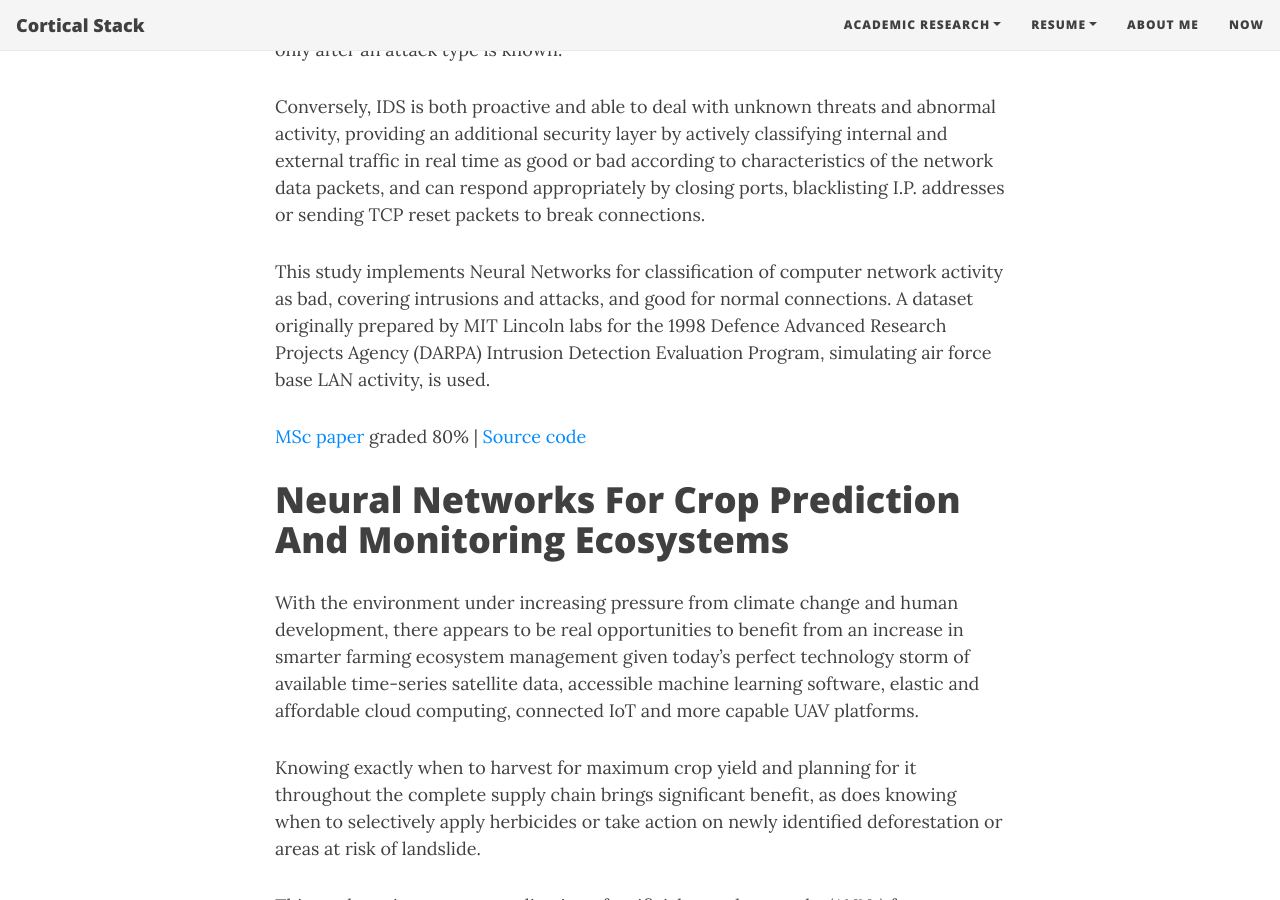
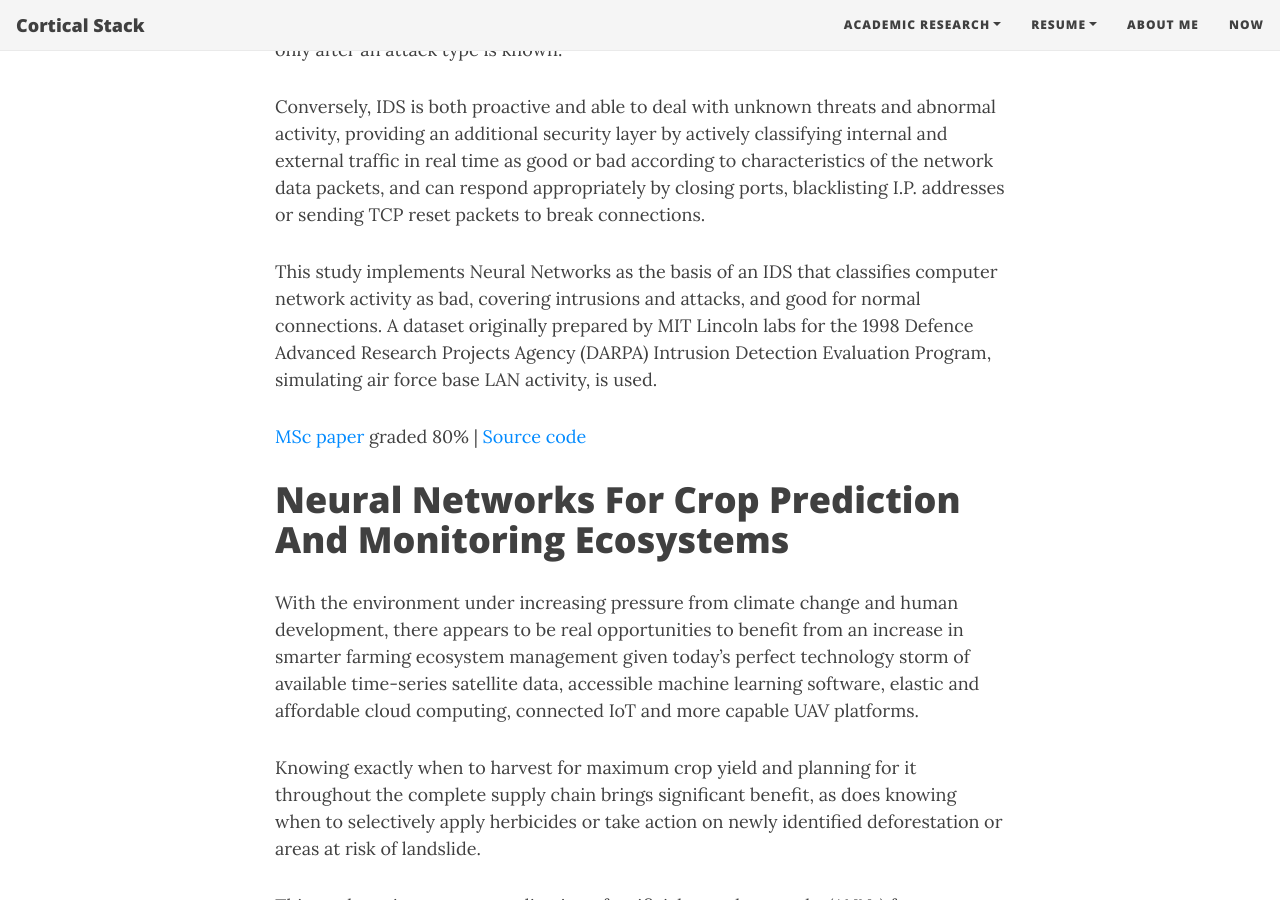
Before and after one commit to corticalstack/corticalstack.github.io, a Jekyll site: the page built from ann.md, in a window 1280 px wide and 900 px high, scrolled down 1064 px. Built offline with Jekyll 4.4.1, drawn with Linux system fonts in a browser that asks for light colours; nearby versions of some CDN libraries.

Commit message:
Initial wip

```diff
--- a/ann.md
+++ b/ann.md
@@ -22,9 +22,10 @@ security layer by actively classifying internal and external traffic in real tim
 of the network data packets, and can respond appropriately by closing ports, blacklisting I.P. addresses or sending TCP
 reset packets to break connections.
 
-This study implements Neural Networks for classification of computer network activity as bad, covering intrusions and attacks,
-and good for normal connections. A dataset originally prepared by MIT Lincoln labs for the 1998 Defence Advanced Research
-Projects Agency (DARPA) Intrusion Detection Evaluation Program, simulating air force base LAN activity, is used.
+This study implements Neural Networks as the basis of an IDS that classifies computer network activity as bad, covering
+intrusions and attacks, and good for normal connections. A dataset originally prepared by MIT Lincoln labs for the 1998
+Defence Advanced Research Projects Agency (DARPA) Intrusion Detection Evaluation Program, simulating air force base LAN
+activity, is used.
 
 [MSc paper](https://docs.google.com/viewer?url=https://github.com/corticalstack/corticalstack.github.io/raw/master/docs/ann/Neural network model detecting intrusions or attacks on a computer network.pdf) graded 80%
  | [Source code](https://github.com/corticalstack/KDDCup1999)
```
